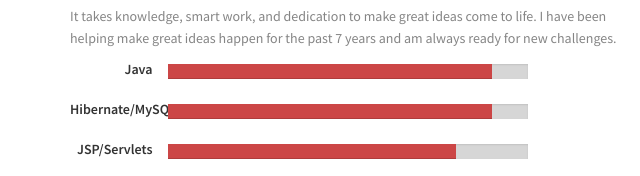
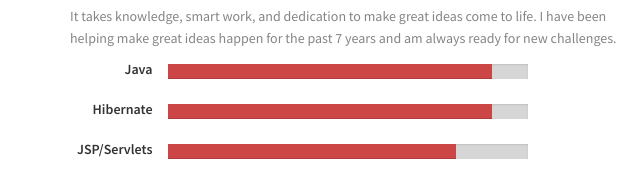
Before and after one commit to pratikkhandale/pratikkhandale.github.io, a plain HTML site: page index.html in a window 1280 px wide. Shown: the part 1916-2092 px from the top of the page, 0-640 px from the left. Drawn offline with Linux system fonts and the light colour scheme; files whose address does not match are found by name.

Commit message:
Update index.html

```diff
--- a/index.html
+++ b/index.html
@@ -178,7 +178,7 @@
                         </div>
                     </div>
                     <div class="row">
-                        <div class="col-md-2 skilltitle">Hibernate/MySQL</div>
+                        <div class="col-md-2 skilltitle">Hibernate</div>
                         <div class="col-md-8">
                             <div class="progress">
                                 <div class="progress-bar" role="progressbar" aria-valuenow="90" aria-valuemin="0" aria-valuemax="100" style="width: 90%;">
```
